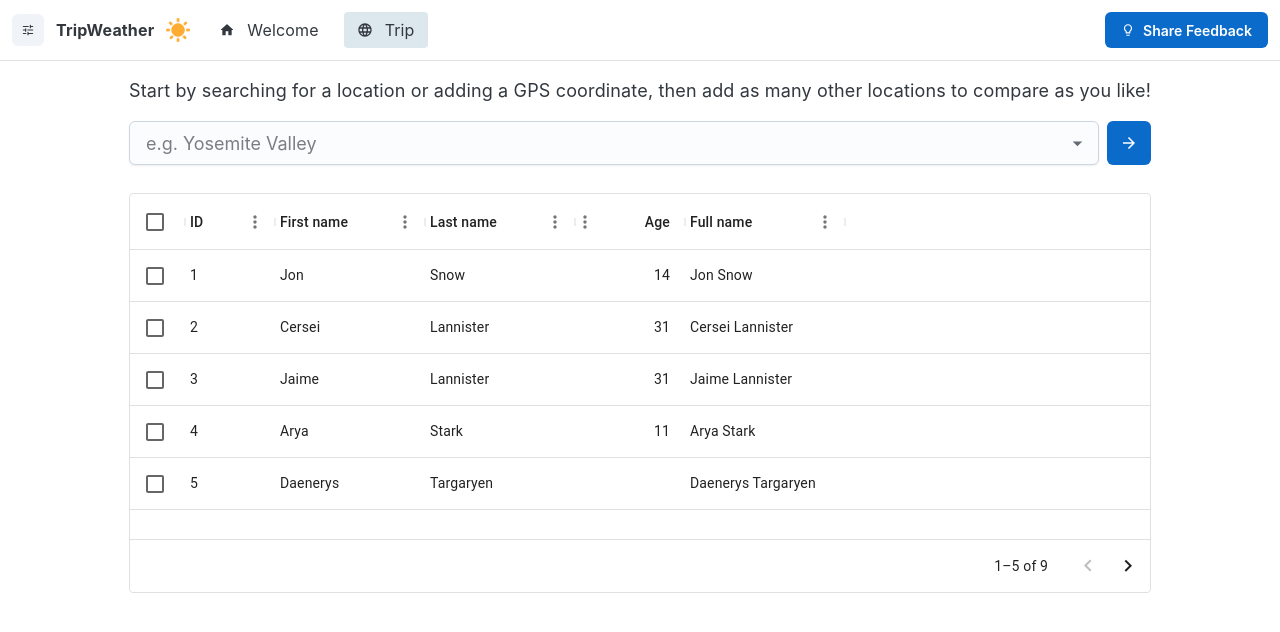
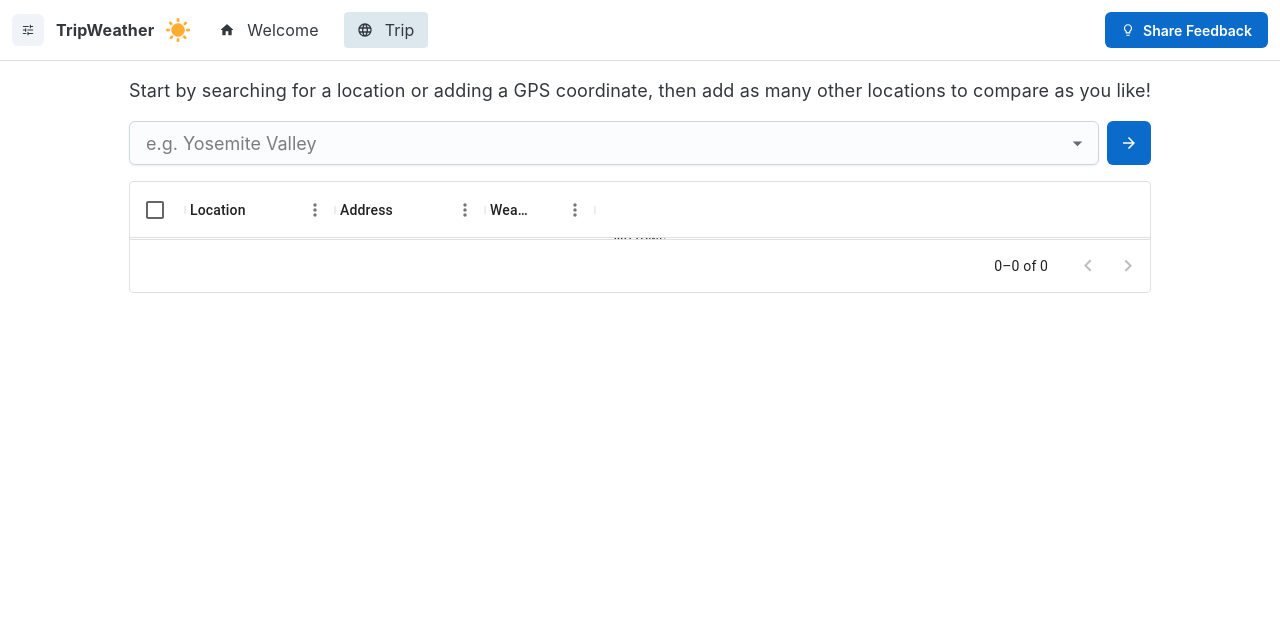
Before and after one commit to dwmkerr/tripweather, a React app: page /trip in a window 1280 px wide. Shown: the top 632 px of the page. Built offline with nearby package versions, Linux system fonts and the light colour scheme.

Commit message:
feat: location grid (#5)
* feat: location grid

* docs: update tasks

```diff
--- a/src/components/LocationGrid.tsx
+++ b/src/components/LocationGrid.tsx
@@ -1,56 +1,97 @@
-import * as React from "react";
-import Box from "@mui/material/Box";
-import { DataGrid, GridColDef, GridValueGetterParams } from "@mui/x-data-grid";
+import { DataGrid, GridColDef, GridRenderCellParams } from "@mui/x-data-grid";
+import { ReactNode, useEffect, useState } from "react";
+import { TripLocation, WeatherStatus } from "../lib/Location";
+import { PirateWeatherIcon } from "../../functions/src/weather/PirateWeatherTypes";
+import WeatherIcon from "./WeatherIcon/WeatherIcon";
+import { Stack, Typography } from "@mui/joy";
+import { CircularProgress } from "@mui/material";
 
-const columns: GridColDef[] = [
-  { field: "id", headerName: "ID", width: 90 },
+const renderWeatherCell = (
+  params: GridRenderCellParams<LocationRow>,
+): ReactNode => {
+  console.log(params);
+  const [weather] = params.row.weather;
+  const isLoading = params.row.weatherStatus === WeatherStatus.Loading;
+  if (isLoading) {
+    return (
+      <Stack direction="column" justifyContent="center" alignItems="center">
+        <CircularProgress />
+      </Stack>
+    );
+  }
+
+  return (
+    <Stack direction="column" justifyContent="center" alignItems="center">
+      <WeatherIcon weather={weather.icon || "unknown"} size={32} />
+      <Typography level="body-xs">{weather.summary}</Typography>
+    </Stack>
+  );
+};
+
+const columns: GridColDef<LocationRow>[] = [
   {
-    field: "firstName",
-    headerName: "First name",
+    field: "title",
+    headerName: "Location",
     width: 150,
     editable: true,
   },
   {
-    field: "lastName",
-    headerName: "Last name",
+    field: "address",
+    headerName: "Address",
     width: 150,
     editable: true,
   },
   {
-    field: "age",
-    headerName: "Age",
-    type: "number",
+    field: "weather",
+    headerName: "Weather",
     width: 110,
     editable: true,
-  },
-  {
-    field: "fullName",
-    headerName: "Full name",
-    description: "This column has a value getter and is not sortable.",
-    sortable: false,
-    width: 160,
-    valueGetter: (params: GridValueGetterParams) =>
-      `${params.row.firstName || ""} ${params.row.lastName || ""}`,
+    renderCell: renderWeatherCell,
   },
 ];
 
-const rows = [
-  { id: 1, lastName: "Snow", firstName: "Jon", age: 14 },
-  { id: 2, lastName: "Lannister", firstName: "Cersei", age: 31 },
-  { id: 3, lastName: "Lannister", firstName: "Jaime", age: 31 },
-  { id: 4, lastName: "Stark", firstName: "Arya", age: 11 },
-  { id: 5, lastName: "Targaryen", firstName: "Daenerys", age: null },
-  { id: 6, lastName: "Melisandre", firstName: null, age: 150 },
-  { id: 7, lastName: "Clifford", firstName: "Ferrara", age: 44 },
-  { id: 8, lastName: "Frances", firstName: "Rossini", age: 36 },
-  { id: 9, lastName: "Roxie", firstName: "Harvey", age: 65 },
+export interface LocationRow {
+  id: string;
+  title: string;
+  address: string;
+  weatherStatus: WeatherStatus;
+  weather: [
+    {
+      date: Date;
+      summary?: string;
+      icon?: PirateWeatherIcon;
+    },
   ];
+}
 
-export default function LocationGrid() {
+export interface LocationGridProps {
+  locations: TripLocation[];
+}
+
+export default function LocationGrid({ locations }: LocationGridProps) {
+  const [locationRows, setLocationRows] = useState<LocationRow[]>([]);
+  useEffect(() => {
+    const locationRows = locations.map((location): LocationRow => {
+      return {
+        id: location.id,
+        title: location.originalSearch.address,
+        address: location.candidate?.address || "<Unknown Address>",
+        weatherStatus: location.weatherStatus,
+        weather: [
+          {
+            date: new Date(),
+            summary: location.weather?.summary,
+            icon: location.weather?.icon,
+          },
+        ],
+      };
+    });
+    setLocationRows(locationRows);
+  }, [locations]);
+
   return (
-    <Box sx={{ height: 400, width: "100%" }}>
     <DataGrid
-        rows={rows}
+      rows={locationRows}
       columns={columns}
       initialState={{
         pagination: {
@@ -63,6 +104,5 @@ export default function LocationGrid() {
       checkboxSelection
       disableRowSelectionOnClick
     />
-    </Box>
   );
 }
--- a/src/components/TripLocationListItem.tsx
+++ /dev/null
@@ -1,52 +0,0 @@
-import {
-  CircularProgress,
-  ListItem,
-  ListItemContent,
-  ListItemDecorator,
-  Stack,
-  Typography,
-} from "@mui/joy";
-import PlaceIcon from "@mui/icons-material/Place";
-import { AddressSearchStatus, TripLocation } from "../lib/Location";
-import WeatherIcon from "./WeatherIcon/WeatherIcon";
-import { Fragment } from "react";
-
-export interface TripLocationListItemProps {
-  location: TripLocation;
-}
-
-export default function TripLocationListItem({
-  location,
-}: TripLocationListItemProps) {
-  return (
-    <ListItem key={location.id}>
-      <ListItemDecorator>
-        <PlaceIcon />
-      </ListItemDecorator>
-      <ListItemContent>
-        <Stack direction="column" spacing={2}>
-          <Typography>{location.originalSearch.address}</Typography>
-          {location.addressSearchStatus !== AddressSearchStatus.Complete && (
-            <Stack direction="row" justifyContent="center" alignItems="center">
-              <CircularProgress />
-            </Stack>
-          )}
-          {location.candidate !== undefined && (
-            <Typography level="body-sm">
-              Latitude: {location.candidate?.location.x}, Longitude:{" "}
-              {location.candidate?.location.y}
-            </Typography>
-          )}
-          {location.weather && (
-            <Fragment>
-              <WeatherIcon weather={location.weather.icon} size={32} />
-              <Typography level="body-xs">
-                {location.weather.summary}
-              </Typography>
-            </Fragment>
-          )}
-        </Stack>
-      </ListItemContent>
-    </ListItem>
-  );
-}
--- a/src/components/WeatherIcon/WeatherIcon.tsx
+++ b/src/components/WeatherIcon/WeatherIcon.tsx
@@ -40,6 +40,7 @@ export default function WeatherIcon({ weather, size }: WeatherIconProps) {
         return iconSnow;
       case "wind":
         return iconWind;
+      case "unknown":
       default:
         return iconUnknown;
     }
--- a/src/lib/Location.ts
+++ b/src/lib/Location.ts
@@ -5,6 +5,11 @@ export enum AddressSearchStatus {
   NotStarted,
   InProgress,
   Complete,
+}
+export enum WeatherStatus {
+  Loading,
+  Loaded,
+  Stale,
 }
 export interface TripLocation {
   id: string;
@@ -14,6 +19,7 @@ export interface TripLocation {
   };
   addressSearchStatus: AddressSearchStatus;
   candidate?: Candidate;
+  weatherStatus: WeatherStatus;
   weather?: {
     summary: string;
     icon: PirateWeatherIcon;
--- a/src/pages/TripPage.tsx
+++ b/src/pages/TripPage.tsx
@@ -6,15 +6,17 @@ import ArrowForward from "@mui/icons-material/ArrowForward";
 import Autocomplete from "@mui/joy/Autocomplete";
 import Grid from "@mui/joy/Grid";
 import AutocompleteOption from "@mui/joy/AutocompleteOption";
-import { List } from "@mui/joy";
 import parse from "autosuggest-highlight/parse";
 import match from "autosuggest-highlight/match";
 
-import { AddressSearchStatus, TripLocation } from "../lib/Location";
+import {
+  AddressSearchStatus,
+  TripLocation,
+  WeatherStatus,
+} from "../lib/Location";
 import { Suggestion } from "../../functions/src/arcgis";
 import { useAlertContext } from "../components/AlertContext";
 import { Repository } from "../lib/Repository";
-import TripLocationListItem from "../components/TripLocationListItem";
 import { TripWeatherError } from "../lib/Errors";
 import LocationGrid from "../components/LocationGrid";
 
@@ -40,6 +42,7 @@ export default function TripPage() {
         magicKey: suggestion.magicKey,
       },
       addressSearchStatus: AddressSearchStatus.NotStarted,
+      weatherStatus: WeatherStatus.Loading,
     };
     setLocations([...locations, location]);
 
@@ -68,6 +71,7 @@ export default function TripPage() {
             ...l,
             addressSearchStatus: AddressSearchStatus.Complete,
             candidate: result.data.candidates[0],
+            weatherStatus: WeatherStatus.Loaded,
             weather: weatherResponse.data,
           };
         });
@@ -186,16 +190,11 @@ export default function TripPage() {
           </IconButton>
         </Box>
       </Grid>
-      <Grid xs={12}>
-        <List>
-          {locations.map((location) => (
-            <TripLocationListItem location={location} />
-          ))}
-        </List>
-      </Grid>
-      <Grid xs={12}>
-        <LocationGrid />
-      </Grid>
+      <Box sx={{ height: 400, width: "100%" }}>
+        <Grid xs={12}>
+          <LocationGrid locations={locations} />
+        </Grid>
+      </Box>
     </Grid>
   );
 }
```
Also changed, not shown: 2 other files (tests, documents, lock files or other folders). Lines whose indentation alone changed are shown as unchanged.
